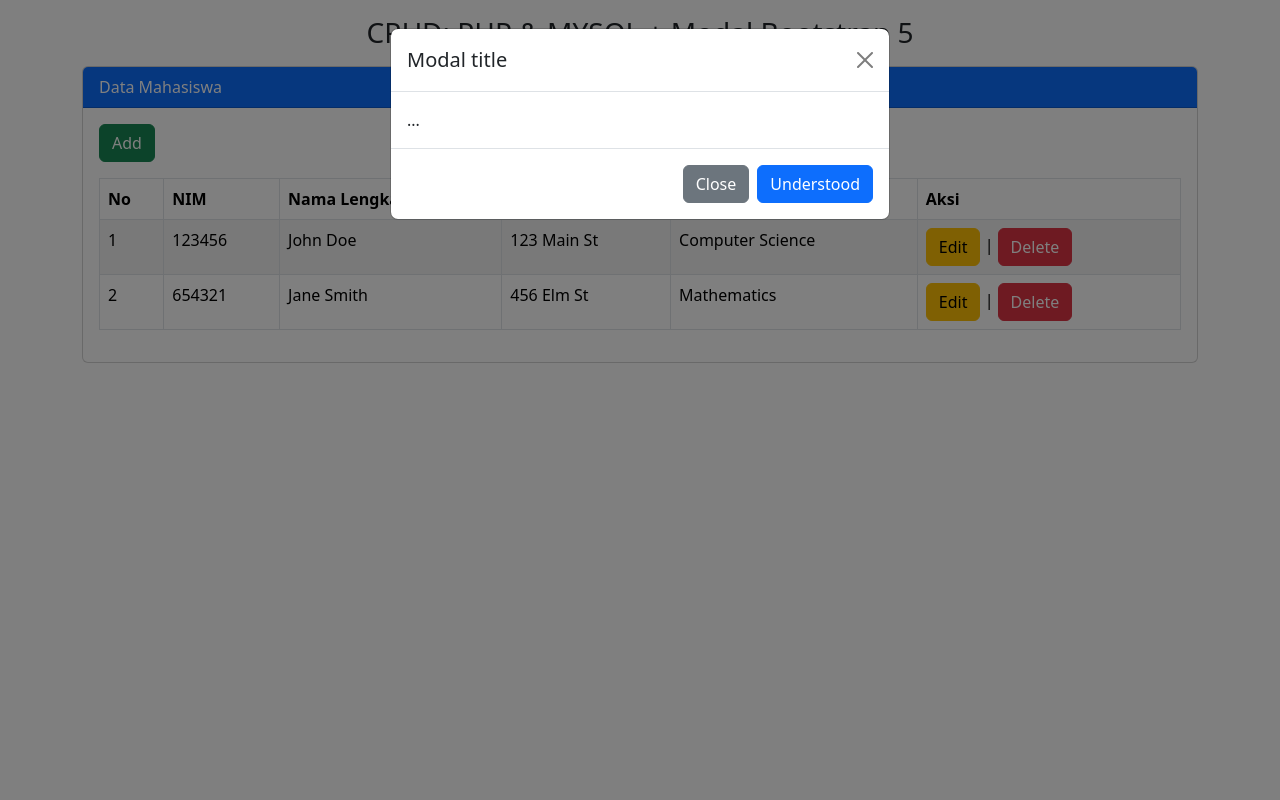
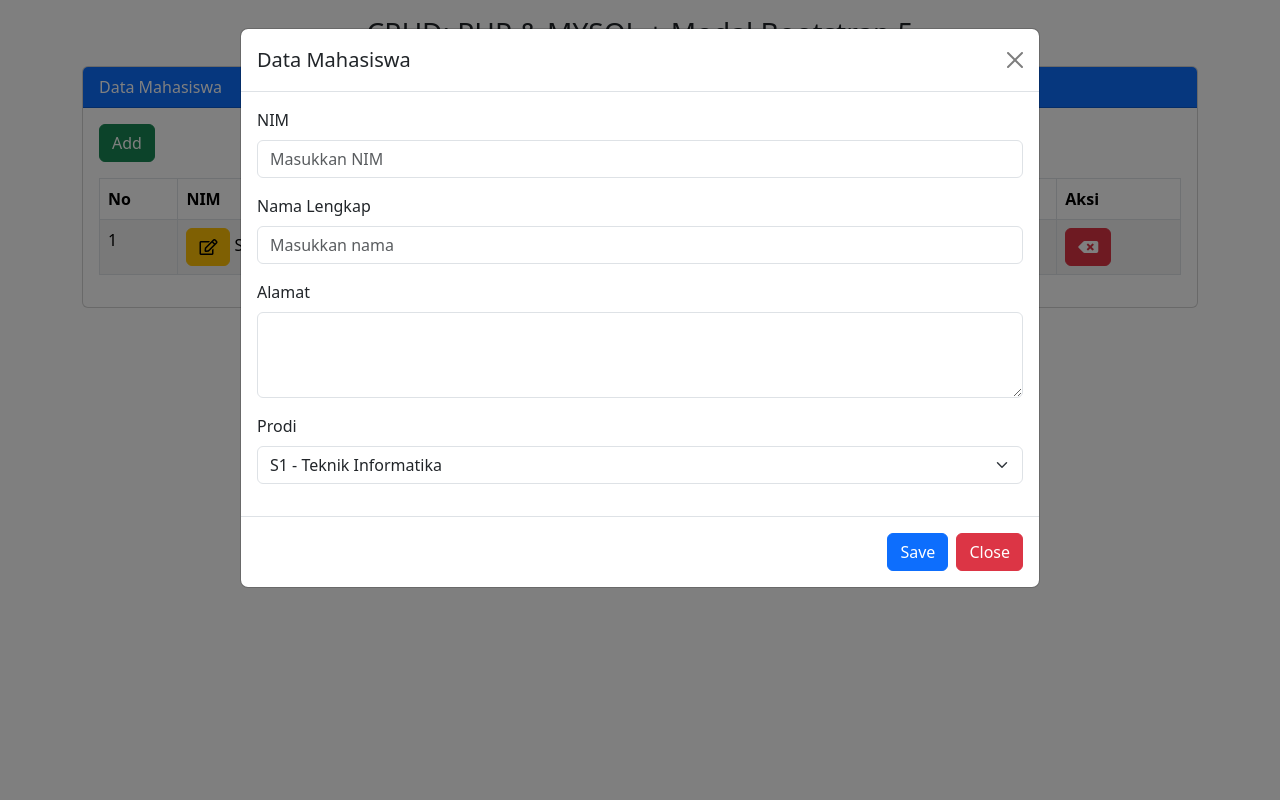
Before and after one commit to darisRanggaPratama/bootstrap-modal-crud, a PHP site: page / in a window 1280 px wide, after a click on "Add". Run offline with PHP 8.4, Linux system fonts and the light colour scheme; tables that the repository leaves empty or names only in its code hold one stand-in row (values such as "Sample post").

Commit message:
initial commit

```diff
--- a/index.php
+++ b/index.php
@@ -1,3 +1,12 @@
+<?php
+// Call Koneksi
+
+global $koneksi;
+require_once 'koneksi.php';
+
+
+?>
+
 <!doctype html>
 <html lang="en">
 <head>
@@ -5,6 +14,7 @@
     <meta name="viewport" content="width=device-width, initial-scale=1">
     <title>CRUD</title>
     <!-- CRUD: PHP-MYSQL, Bootstrap 5 + Modal -->
+    <link rel="stylesheet" href="https://cdnjs.cloudflare.com/ajax/libs/font-awesome/5.15.4/css/all.min.css">
     <link href="https://cdn.jsdelivr.net/npm/bootstrap@5.3.3/dist/css/bootstrap.min.css" rel="stylesheet"
           integrity="sha384-QWTKZyjpPEjISv5WaRU9OFeRpok6YctnYmDr5pNlyT2bRjXh0JMhjY6hW+ALEwIH" crossorigin="anonymous">
 </head>
@@ -37,46 +47,79 @@
                 </tr>
                 </thead>
                 <tbody>
+                <?php
+                // Persiapan menampilkan data
+                $no = 1;
+                $sql = "SELECT * FROM tmhs ORDER BY id_mhs DESC";
+                $tampil = mysqli_query($koneksi, $sql);
+
+                while ($data = mysqli_fetch_array($tampil)) :
+                    ?>
                     <tr>
-                    <td>1</td>
-                    <td>123456</td>
-                    <td>John Doe</td>
-                    <td>123 Main St</td>
-                    <td>Computer Science</td>
+                        <td><?php echo $no++; ?>
+                        </td>
                         <td>
-                        <a href="#" class="btn btn-warning">Edit</a> |
-                        <a href="#" class="btn btn-danger">Delete</a>
+                            <a href="#" class="btn btn-warning">
+                                <i class="far fa-edit"></i>
+                            </a>
+                            <?php echo $data['nim']; ?>
+                        </td>
+                        <td><?php echo $data['nama']; ?></td>
+                        <td><?php echo $data['alamat']; ?></td>
+                        <td><?php echo $data['prodi']; ?></td>
+                        <td>
+                            <a href="#" class="btn btn-danger">
+                                <i class="fas fa-backspace"></i>
+                            </a>
                         </td>
                     </tr>
-                <tr>
-                    <td>2</td>
-                    <td>654321</td>
-                    <td>Jane Smith</td>
-                    <td>456 Elm St</td>
-                    <td>Mathematics</td>
-                    <td><a href="#" class="btn btn-warning">Edit</a> |
-                        <a href="#" class="btn btn-danger">Delete</a>
-                    </td>
-                </tr>
+
+                <?php endwhile; ?>
                 </tbody>
             </table>
 
             <!-- Modal: Add -->
-            <div class="modal fade" id="modalTambah" data-bs-backdrop="static" data-bs-keyboard="false" tabindex="-1"
+            <div class="modal fade modal-lg" id="modalTambah" data-bs-backdrop="static" data-bs-keyboard="false"
+                 tabindex="-1"
                  aria-labelledby="staticBackdropLabel" aria-hidden="true">
                 <div class="modal-dialog">
                     <div class="modal-content">
                         <div class="modal-header">
-                            <h1 class="modal-title fs-5" id="staticBackdropLabel">Modal title</h1>
+                            <h1 class="modal-title fs-5" id="staticBackdropLabel">Data Mahasiswa</h1>
                             <button type="button" class="btn-close" data-bs-dismiss="modal" aria-label="Close"></button>
                         </div>
+                        <form method="POST" action="aksi_crud.php">
                             <div class="modal-body">
-                            ...
+
+                                <div class="mb-3">
+                                    <label for="nim" class="form-label">NIM</label>
+                                    <input type="text" class="form-control" id="nim" name="tnim"
+                                           placeholder="Masukkan NIM" required>
+                                </div>
+                                <div class="mb-3">
+                                    <label for="nama" class="form-label">Nama Lengkap</label>
+                                    <input type="text" class="form-control" id="nama" name="tnama"
+                                           placeholder="Masukkan nama" required>
+                                </div>
+                                <div class="mb-3">
+                                    <label for="alamat" class="form-label">Alamat</label>
+                                    <textarea type="text" class="form-control" id="alamat" name="talamat"
+                                              placeholder="Masukkan Alamat" rows="3" required> </textarea>
+                                </div>
+                                <div class="mb-3">
+                                    <label for="jurusan" class="form-label">Prodi</label>
+                                    <select class="form-select" id="jurusan" name="tprodi" required>
+                                        <option value="S1 - Teknik Informatika">S1 - Teknik Informatika</option>
+                                        <option value="S1 - Sistem Informasi">S1 - Sistem Informasi</option>
+                                        <option value="D3 - Manajemen Informatika">D3 - Manajemen Informatika</option>
+                                    </select>
+                                </div>
                             </div>
                             <div class="modal-footer">
-                            <button type="button" class="btn btn-secondary" data-bs-dismiss="modal">Close</button>
-                            <button type="button" class="btn btn-primary">Understood</button>
+                                <button type="submit" class="btn btn-primary" name="bsimpan">Save</button>
+                                <button type="button" class="btn btn-danger" data-bs-dismiss="modal">Close</button>
                             </div>
+                        </form>
                     </div>
                 </div>
             </div>
--- /dev/null
+++ b/koneksi.php
@@ -0,0 +1,24 @@
+<?php
+// Koneksi ke database
+$server = "localhost";
+$user = "rangga";
+$password = "rangga";
+$database = "avengers";
+
+// Koneksi
+$koneksi = mysqli_connect($server, $user, $password, $database) or die(mysqli_error($koneksi));
+
+// Cek Koneksi
+function printDie(...$vars)
+{
+    foreach ($vars as $var) {
+        echo '<pre>';
+        print_r($var); // Menampilkan informasi tentang variabel
+        echo '</pre>';
+    }
+    die(); // Menghentikan eksekusi skrip
+}
+
+// printDie($koneksi);
+
+?>
```
Also changed, not shown: aksi_crud.php (added, +31 -0 lines). Lines whose indentation alone changed are shown as unchanged.
